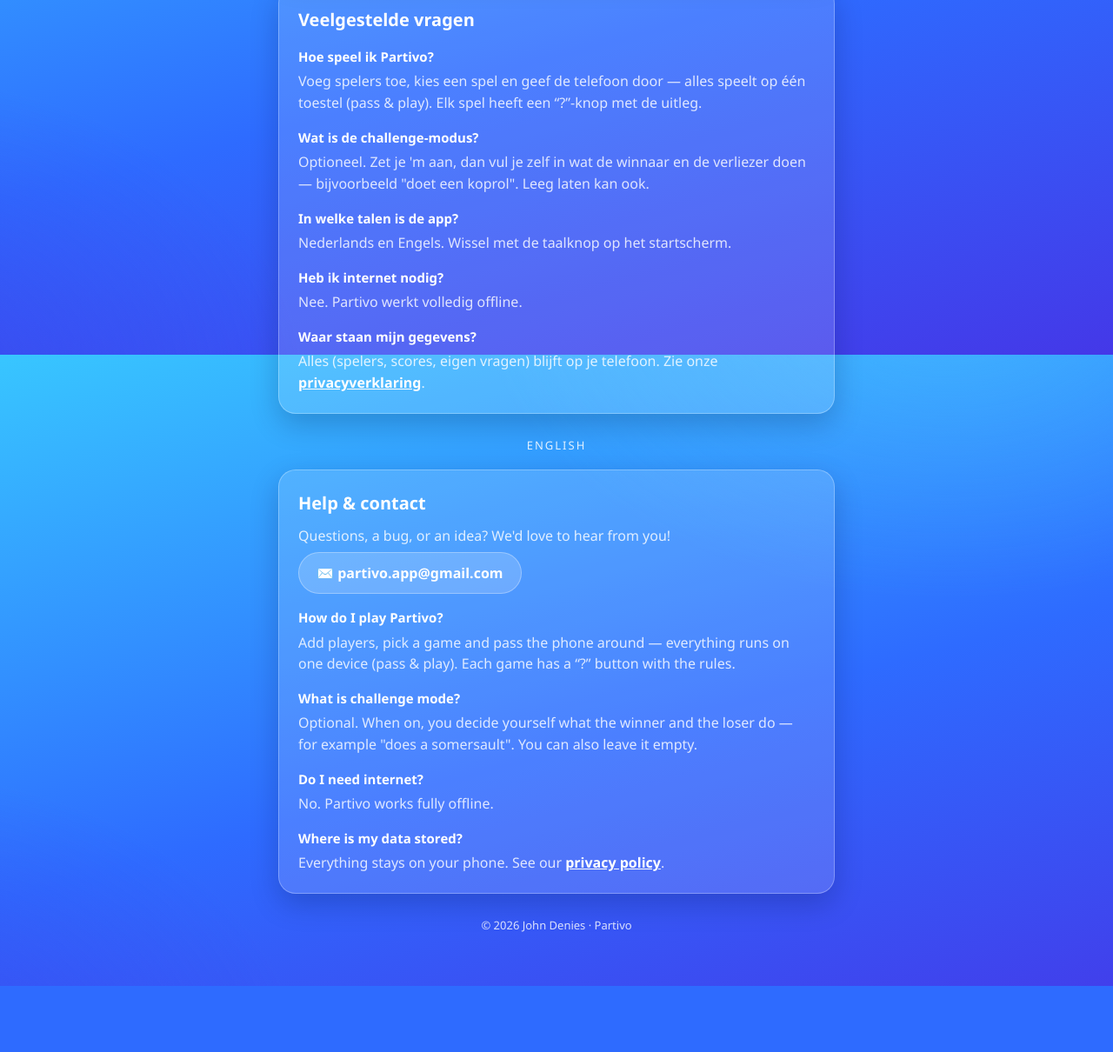
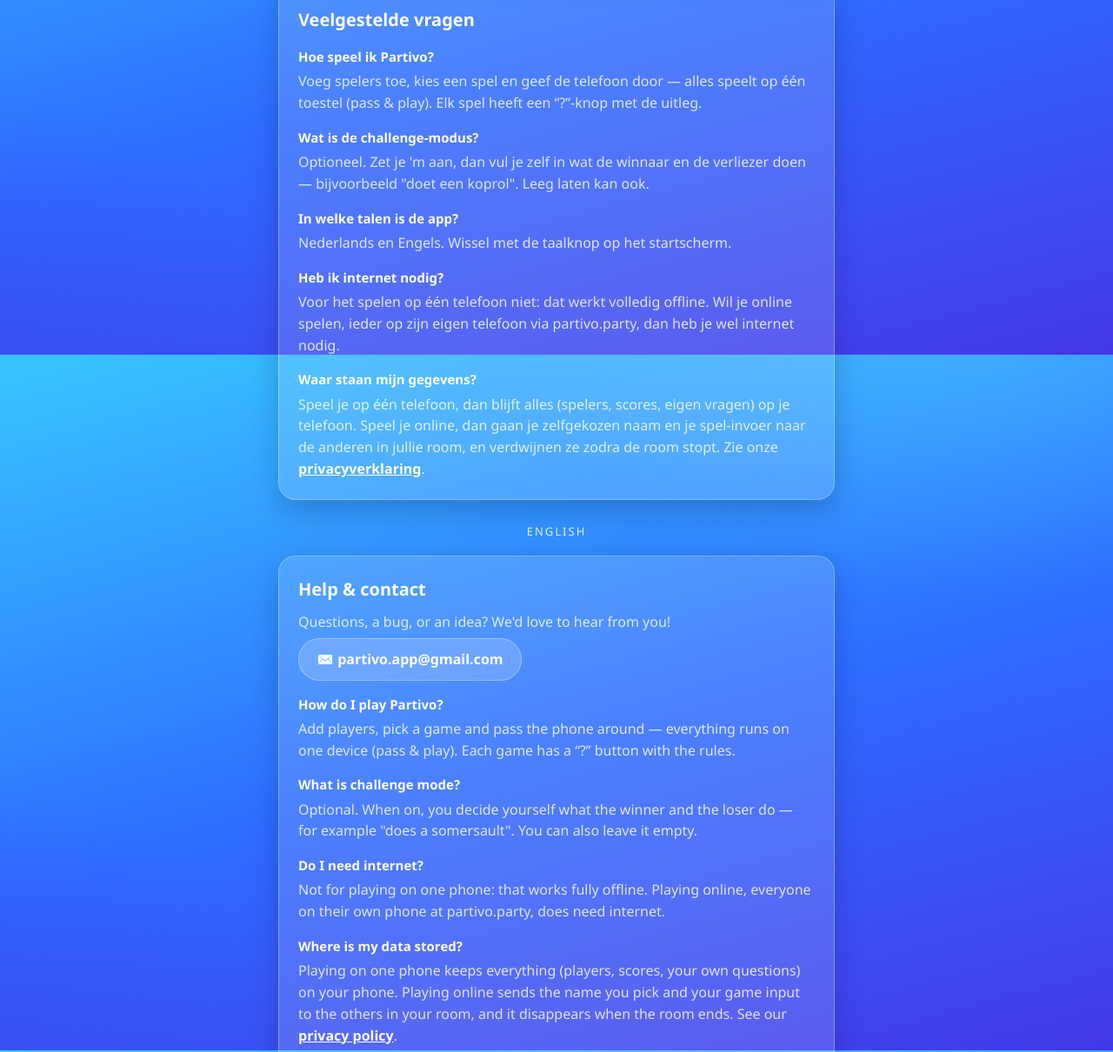
Before and after one commit to sgh9rph6hf-png/partivo-support, a plain HTML site: page index.html in a window 1280 px wide. Shown: the part 392-1602 px from the top of the page at 87% size. Before the commit the page ends 1526 px from the top, so only its background shows below. Drawn offline with Linux system fonts and the light colour scheme.

Commit message:
Support en privacy: online spelen klopt nu overal
- FAQ zei 'Nee, werkt volledig offline' en 'alles blijft op je telefoon'; dat gold alleen voor spelen op één
  telefoon. Nu staat er per manier van spelen wat er gebeurt, met de verwijzing naar de privacyverklaring
- privacyverklaring: preciezer over hoe snel een room verdwijnt (zodra de laatste speler weg is, meestal
  binnen twee minuten; een achtergebleven room hoe dan ook binnen 6 uur), NL en EN

```diff
--- a/index.html
+++ b/index.html
@@ -56,9 +56,9 @@
     <h3>In welke talen is de app?</h3>
     <p class="muted">Nederlands en Engels. Wissel met de taalknop op het startscherm.</p>
     <h3>Heb ik internet nodig?</h3>
-    <p class="muted">Nee. Partivo werkt volledig offline.</p>
+    <p class="muted">Voor het spelen op één telefoon niet: dat werkt volledig offline. Wil je online spelen, ieder op zijn eigen telefoon via partivo.party, dan heb je wel internet nodig.</p>
     <h3>Waar staan mijn gegevens?</h3>
-    <p class="muted">Alles (spelers, scores, eigen vragen) blijft op je telefoon. Zie onze <a href="privacy.html">privacyverklaring</a>.</p>
+    <p class="muted">Speel je op één telefoon, dan blijft alles (spelers, scores, eigen vragen) op je telefoon. Speel je online, dan gaan je zelfgekozen naam en je spel-invoer naar de anderen in jullie room, en verdwijnen ze zodra de room stopt. Zie onze <a href="privacy.html">privacyverklaring</a>.</p>
   </div>
 
   <div class="lang">English</div>
@@ -71,9 +71,9 @@
     <h3>What is challenge mode?</h3>
     <p class="muted">Optional. When on, you decide yourself what the winner and the loser do — for example "does a somersault". You can also leave it empty.</p>
     <h3>Do I need internet?</h3>
-    <p class="muted">No. Partivo works fully offline.</p>
+    <p class="muted">Not for playing on one phone: that works fully offline. Playing online, everyone on their own phone at partivo.party, does need internet.</p>
     <h3>Where is my data stored?</h3>
-    <p class="muted">Everything stays on your phone. See our <a href="privacy.html">privacy policy</a>.</p>
+    <p class="muted">Playing on one phone keeps everything (players, scores, your own questions) on your phone. Playing online sends the name you pick and your game input to the others in your room, and it disappears when the room ends. See our <a href="privacy.html">privacy policy</a>.</p>
   </div>
 
   <footer>© 2026 John Denies · Partivo</footer>
```
Also changed, not shown: privacy.html (+2 -2 lines).
